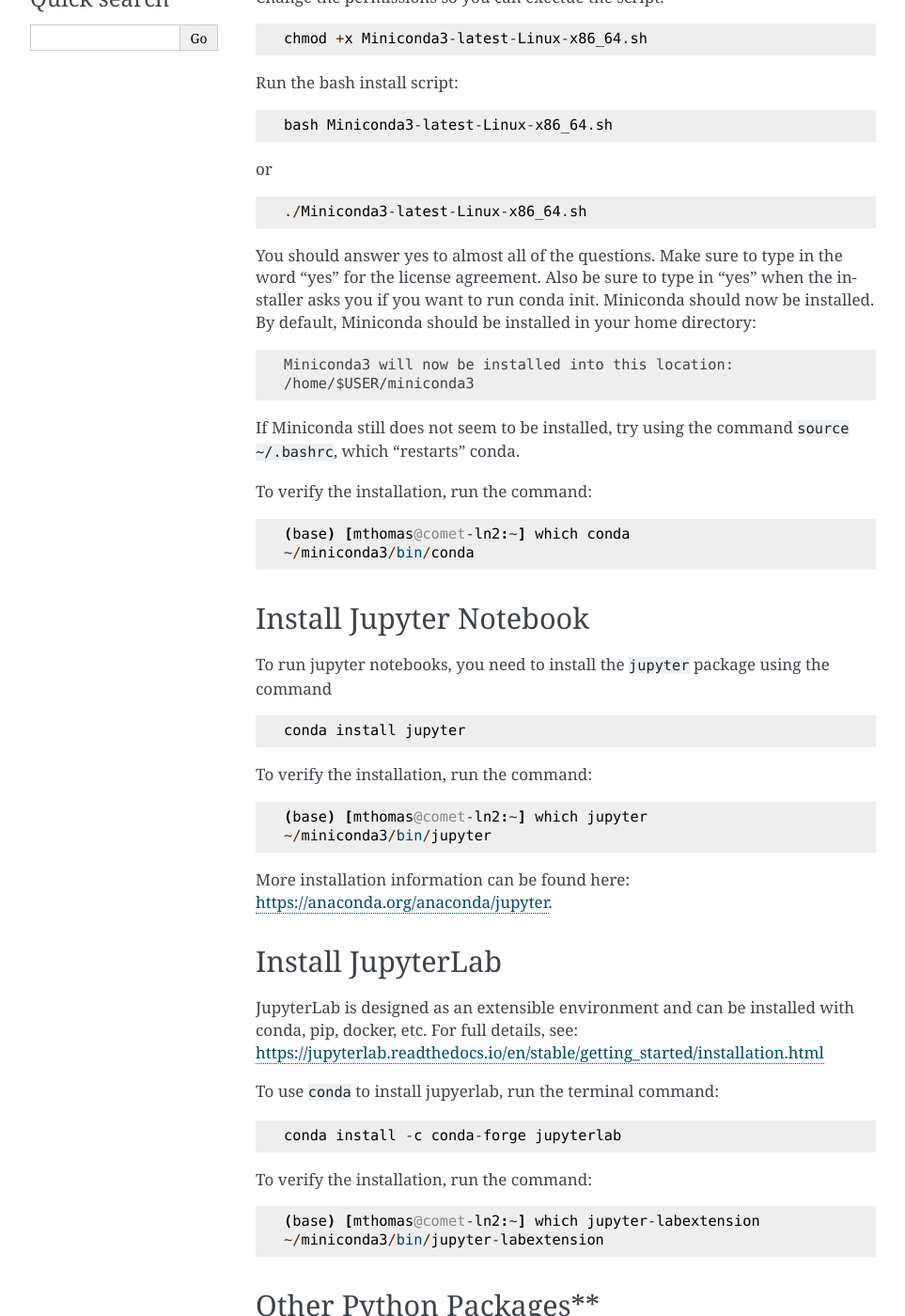
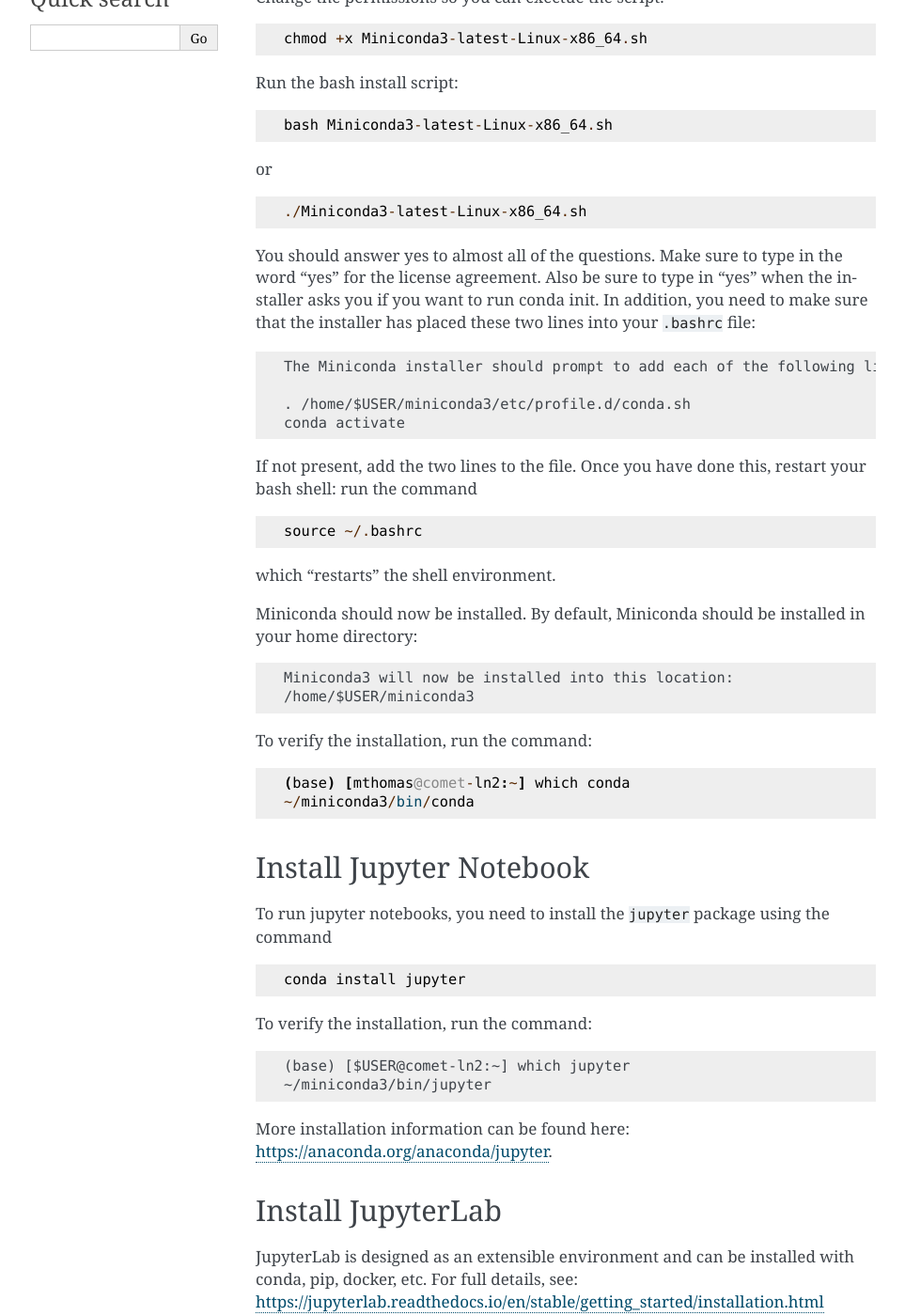
Before and after one commit to sdsc-hpc-training-org/notebooks-101, a Sphinx documentation site: the page built from Docs/source/prerequisites.md, in a window 1280 px wide and 1400 px high, scrolled down 915 px. Shown: the whole window at 94% size, without its empty margins (148-1111 px from the left). Built offline with Sphinx 7.4.7, drawn with Linux system fonts in a browser that asks for light colours; some of the changed text lies outside the part shown.

Commit message:
Update prerequisites.md

````diff
--- a/Docs/source/prerequisites.md
+++ b/Docs/source/prerequisites.md
@@ -30,12 +30,25 @@
 ```
 You should answer yes to almost all of the questions. Make sure to type in the word "yes" for the license agreement.
 Also be sure to type in "yes" when the installer asks you if you want to run conda init.
+In addition, you need to make sure that the installer has placed these two lines into your `.bashrc` file:
+```
+The Miniconda installer should prompt to add each of the following lines separately to the .bashrc file:
+
+. /home/$USER/miniconda3/etc/profile.d/conda.sh
+conda activate
+```
+If not present, add the two lines to the file. Once you have done this, restart your bash shell:
+run the command
+```
+source ~/.bashrc
+```
+which "restarts" the shell environment.
+
 Miniconda should now be installed. By default, Miniconda should be installed in your home directory:
 ```
 Miniconda3 will now be installed into this location:
 /home/$USER/miniconda3
 ```
-If Miniconda still does not seem to be installed, try using the command `source ~/.bashrc`, which "restarts" conda.
 
 To verify the installation, run the command:
 ```
@@ -50,7 +63,7 @@
 ```
 To verify the installation, run the command:
 ```
-(base) [mthomas@comet-ln2:~] which jupyter
+(base) [$USER@comet-ln2:~] which jupyter
 ~/miniconda3/bin/jupyter
 ```
 More installation information can be found here: [https://anaconda.org/anaconda/jupyter](https://anaconda.org/anaconda/jupyter).
@@ -64,7 +77,7 @@
 ```
 To verify the installation, run the command:
 ```
-(base) [mthomas@comet-ln2:~] which jupyter-labextension
+(base) [$USER@comet-ln2:~] which jupyter-labextension
 ~/miniconda3/bin/jupyter-labextension
 ```
 
````
